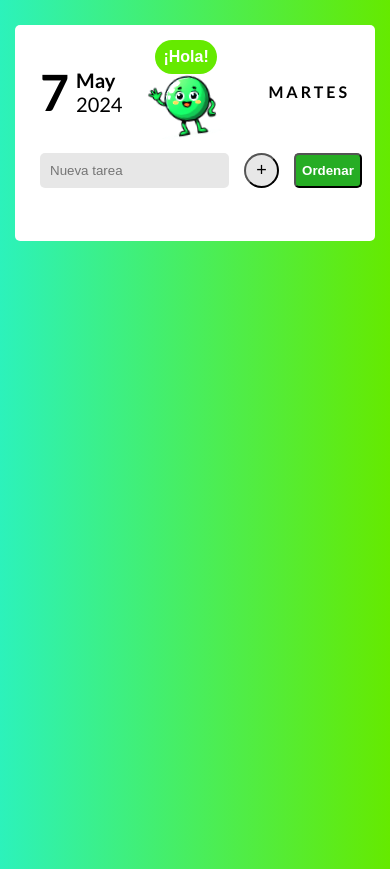
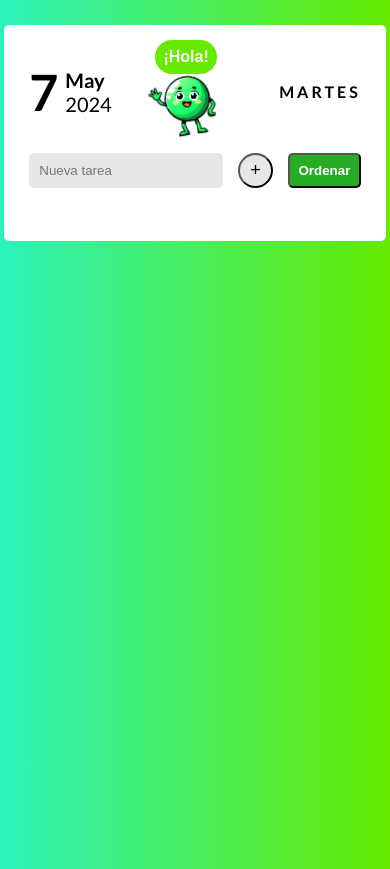
Before and after one commit to juanchoDev/Task-List, a plain HTML site: page index.html in a window 390 px wide. Drawn offline with Linux system fonts and the light colour scheme.

Commit message:
nuevos anchos adaptables a todo tipo de pantallas

```diff
--- a/styles/styles.css
+++ b/styles/styles.css
@@ -9,7 +9,8 @@
 body {
   font-family: "Lato", sans-serif;
   margin: 0;
-  height: 100vh;
+  height: auto;
+  min-height: 100vh;
   width: 100vw;
   background: rgb(44, 242, 187);
   background: linear-gradient(90deg, rgba(44, 242, 187, 1) 0%, #65ea00 100%);
@@ -29,9 +30,17 @@ body {
   padding: 25px;
   background-color: var(--light);
   width: 100%;
-  max-width: 310px;
+  max-width: 30vw;
   height: auto;
   animation: aparecer 1s ease;
+}
+
+/* media query para list */
+
+@media screen and (max-width: 768px) {
+  .list {
+    max-width: 85vw;
+  }
 }
 
 .date {
```
